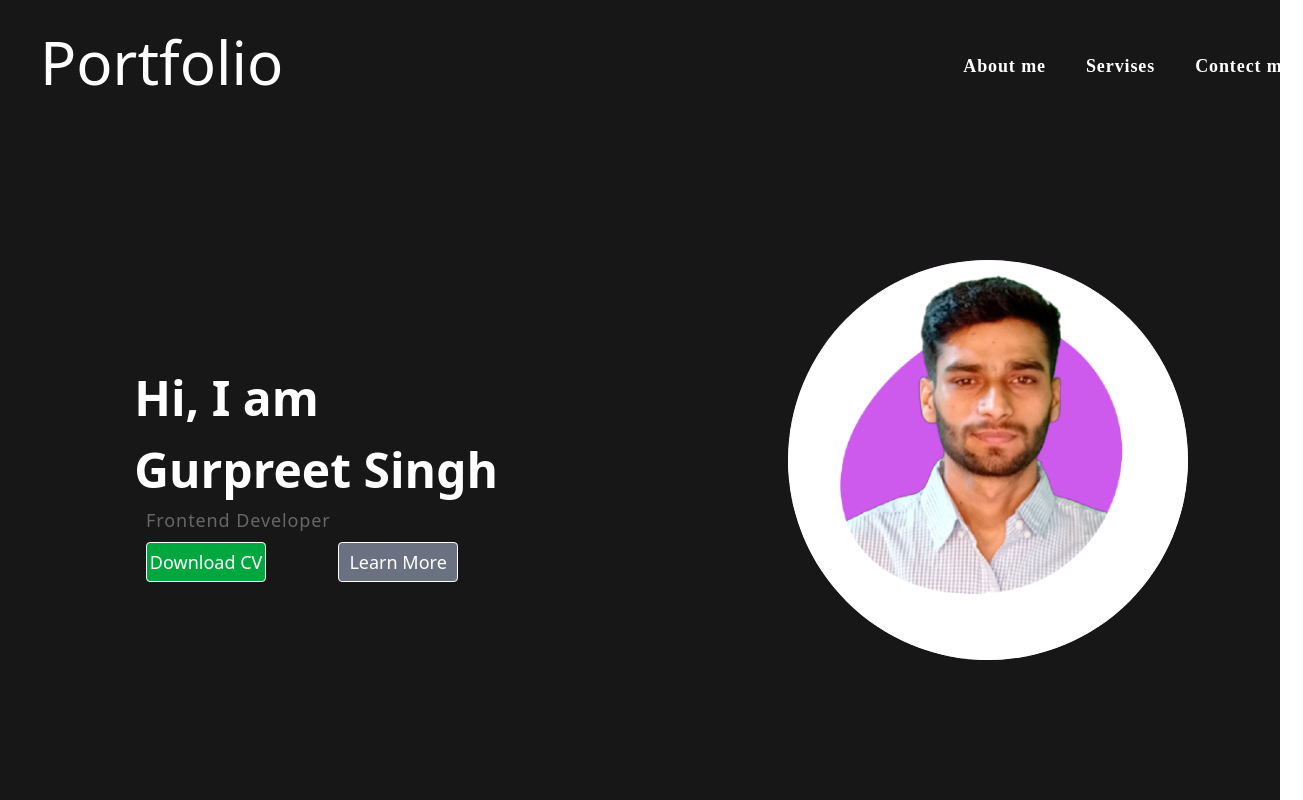
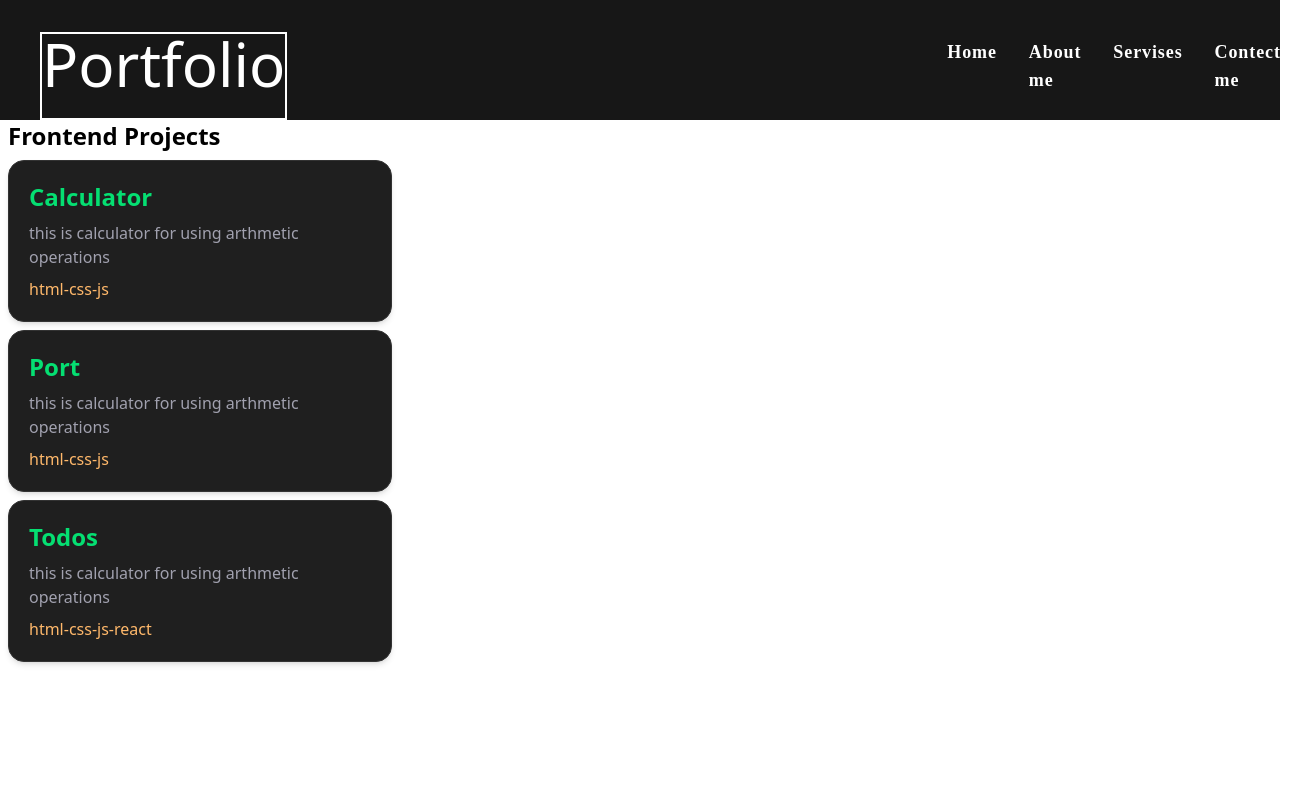
Before and after one commit to Gurpreet-bit-maker/PortFolio_with_projects, a React app: page /front in a window 1280 px wide. Shown: the top 800 px of the page, 1303 px wide, since content can reach past the window. Built offline with nearby package versions, Linux system fonts and the light colour scheme; the HTML template or start-up script is replaced by a standard one.

Commit message:
updating projects

```diff
--- a/src/App.jsx
+++ b/src/App.jsx
@@ -1,26 +1,50 @@
-import { useState } from 'react'
-import reactLogo from './assets/react.svg'
-import viteLogo from '/vite.svg'
-import './App.css'
-import Navbar from './Components/Navbar'
-import HomePage from './Pages/HomePage'
-import WhatDo from './Pages/WhatDo'
-import Skills from './Pages/Skills'
-import FormValidation from './Pages/FormValidation'
-
+import { useState } from "react";
+import reactLogo from "./assets/react.svg";
+import viteLogo from "/vite.svg";
+import "./App.css";
+import Navbar from "./Components/Navbar";
+import HomePage from "./Pages/HomePage";
+import WhatDo from "./Pages/WhatDo";
+import Skills from "./Pages/Skills";
+import FormValidation from "./Pages/FormValidation";
+import {
+  BrowserRouter as Router,
+  Routes,
+  Route,
+  Link,
+  BrowserRouter,
+} from "react-router-dom";
+import FrontendDev from "./Pages/skillsRoutes/FrontendDev";
+import BackendDev from "./Pages/skillsRoutes/BackendDev";
+import About from "./Pages/About";
+import FullstackDev from "./Pages/skillsRoutes/FullstackDev";
+import FrontendProjects from "./Pages/skillsRoutes/FrontendProjects";
 
 function App() {
 
 
   return (
     <>
-    <Navbar/>
-    <HomePage/>
-    <WhatDo/>
-    <Skills/>
-    <FormValidation/>
+      {/* <WhatDo/> */}
+      {/* <About/> */}
+      {/* <Skills/> */}
+      {/* <FormValidation/> */}
+      <BrowserRouter>
+        <Navbar />
+
+        <Routes>
+          <Route path="/" element={<HomePage />} />
+          <Route path="/front" element={<FrontendProjects/>} />
+          <Route path="/backend" element={<BackendDev />} />
+          <Route path="/fullstack" element={<FullstackDev />} />
+        </Routes>
+      </BrowserRouter>
     </>
-  )
+  );
 }
 
-export default App
+export default App;
+
+//   {/* <Route path='/whatdo' element={<WhatDo/>}/> */}
+
+//   {/* <Route path='/skills' element={<Skills/>}/> */}
--- a/src/Components/Navbar.jsx
+++ b/src/Components/Navbar.jsx
@@ -1,16 +1,20 @@
+import { Link } from "react-router-dom";
 export default function Navbar() {
   return (
     <>
       <div
-        className=" flex gap-13  text-white pt-4 px-5 md:pt-8 md:gap-170  md:h-30 md:px-10"
+        className=" flex gap-13 pt-4 px-5 md:pt-8 md:gap-165  md:h-30 md:px-10"
         style={{ backgroundColor: "#171717" }}
       >
-        <h1 className=" text-white  text-[30px] md:text-6xl pb-2">Portfolio</h1>
+        <h1 className="text-white border-2 text-[30px] md:text-6xl pb-2">Portfolio</h1>
         <nav className="flex items-center">
           <ul
-            className="tracking-wider text-[11px]   flex w-47 md:border-none md:text-lg md:mb-5  gap-4 md:gap-10 md:w-85 font-bold text-white md:text-white "
+            className="tracking-wider text-[11px]   flex w-47  md:text-lg md:mb-5  gap-4 md:gap-8 md:w-80 font-bold text-white md:text-white "
             style={{ fontFamily: "DM Sans" }}
           >
+            <li>
+              <Link to="/">Home</Link>
+            </li>
             <li>
               <a href="">About me</a>
             </li>
--- a/src/Pages/FormValidation.jsx
+++ b/src/Pages/FormValidation.jsx
@@ -131,8 +131,8 @@ export default function FormValidation() {
           </div>
         </div>
       </form>
-      <button onClick={jsondata} className="border-2 border-red-600 mb-2">
-        see all data
+      <button onClick={jsondata} className="border-2 border-red-600 mb-2 rounded-lg px-1">
+        {show ? <p className="text-black font-bold">All submited data</p> : <p className="text-green-800 ">See more data</p>}
       </button>
       <br />
 
--- a/src/Pages/HomePage.jsx
+++ b/src/Pages/HomePage.jsx
@@ -1,5 +1,8 @@
 import About from "./About";
 import img from "../../public/github.png";
+import WhatDo from "./WhatDo";
+import Skills from "./Skills";
+import FormValidation from "./FormValidation";
 
 export default function HomePage() {
   return (
@@ -47,9 +50,11 @@ export default function HomePage() {
         </div>
         {/* About section */}
       </div>
-      <div>
-        <About />
-      </div>
+      <div></div>
+      <About />
+      <Skills />
+      <WhatDo />
+      <FormValidation/>
     </>
   );
 }
--- a/src/Pages/WhatDo.jsx
+++ b/src/Pages/WhatDo.jsx
@@ -1,6 +1,13 @@
+import {
+  Link,
+  BrowserRouter as Router,
+  Routes,
+  Route,
+  BrowserRouter,
+} from "react-router-dom";
 export default function WhatDo() {
   let border =
-    " h-22 md:h-60 w-30 md:w-100 text-center pt-4 px-1 bg-[#212121] hover:bg-white hover:text-white";
+    " h-22 md:h-60 border-2 w-30 md:w-100 text-center pt-4 px-1 bg-[#212121] hover:bg-white hover:text-white";
   return (
     <>
       <div className="  bg-[#171717] md:pt-10 h-50 md:h-[80vh]    flex flex-col justify-start">
@@ -9,7 +16,9 @@ export default function WhatDo() {
         </h1>
 
         {/* Four divs */}
+
         <div className="flex  gap-5 justify-center pt-4">
+          <Link to="/front">
             <div className={border}>
               <i className="fa-solid fa-laptop-code  text-green-400 text-lg  md:text-[50px]"></i>
               <h1 className="text-[12px] md:text-2xl md:pt-5 text-[#535353]">
@@ -17,6 +26,9 @@ export default function WhatDo() {
                 Frontend <br /> Development
               </h1>
             </div>
+          </Link>
+
+          <Link to="/backend">
             <div className={border}>
               <i className="fa-solid fa-code  text-green-400 text-lg md:text-[50px]"></i>
               <h1 className="text-[12px] md:text-2xl md:pt-5 text-[#535353]">
@@ -24,6 +36,9 @@ export default function WhatDo() {
                 Backend <br /> Development
               </h1>
             </div>
+          </Link>
+
+          <Link to="/fullstack">
             <div className="border-green-300 border-b-2 text-center pt-4 px-1 bg-[#212121] hover:bg-white hover:text-white  w-30 md:w-100">
               <i className="fa-brands fa-dev text-green-400 text-lg md:text-[50px]"></i>
               <h1 className="text-[12px] md:text-2xl md:pt-5 text-[#535353]">
@@ -31,6 +46,7 @@ export default function WhatDo() {
                 Full Stack <br /> Development
               </h1>
             </div>
+          </Link>
         </div>
       </div>
     </>
--- /dev/null
+++ b/src/Pages/skillsRoutes/BackendDev.jsx
@@ -0,0 +1,7 @@
+export default function BackendDev() {
+  return (
+    <div className="h-50 bg-red-400">
+      <h1>i am backend dev</h1>
+    </div>
+  );
+}
--- /dev/null
+++ b/src/Pages/skillsRoutes/FrontendDev.jsx
@@ -0,0 +1,27 @@
+export default function FrontendDev({
+  title,
+  description,
+  tech,
+  liveLink,
+  codeLink,
+}) {
+  console.log(typeof tech);
+  return (
+    <div
+      className="bg-[#1f1f1f] m-2 text-white rounded-2xl p-5 w-72 md:w-96 shadow-md
+                    hover:shadow-green-400/40 transition-all duration-300 hover:scale-105
+                    flex flex-col justify-between border border-[#333] hover:border-green-400"
+    >
+
+      <div >
+        <h2 className="text-green-400 text-xl md:text-2xl font-semibold mb-2">
+          {title}
+        </h2>
+        <p className="text-[#a1a1af] text-sm md:text-base mb-2">
+          {description}
+        </p>
+       <p className="text-orange-300">{tech}</p>
+      </div>
+    </div>
+  );
+}
--- /dev/null
+++ b/src/Pages/skillsRoutes/FrontendProjects.jsx
@@ -0,0 +1,58 @@
+import { useEffect, useState } from "react";
+import FrontendDev from "./FrontendDev";
+
+export default function AllProjects() {
+
+let [projects, setProjects] = useState();
+
+
+// useEffect(async() =>
+// {
+// let url = await fetch('');
+// },[]);
+
+  let frontendPro = [
+    {
+      title: "Calculator",
+      description: "this is calculator for using arthmetic operations",
+      tech: ["html", "css", "js"],
+      liveLink: "hello world",
+      codeLink: "github",
+    },
+    {
+      title: "Port",
+      description: "this is calculator for using arthmetic operations",
+      tech: ["html", "css", "js"],
+      liveLink: "hello world",
+      codeLink: "github",
+    },
+    {
+      title: "Todos",
+      description: "this is calculator for using arthmetic operations",
+      tech: ["html", "css", "js", "react"],
+      liveLink: "hello world",
+      codeLink: "github",
+    },
+  ];
+
+  console.log(frontendPro);
+
+  return (
+    <>
+      <h1 className="ml-2 text-2xl font-bold">Frontend Projects</h1>
+      {frontendPro.map((items, index) => {
+        <h1>hello</h1>;
+        return (
+          <FrontendDev
+            key={index}
+            title={items.title}
+            description={items.description}
+            tech={items.tech.slice().join("-")}
+            liveLink={items.liveLink}
+            codeLink={items.codeLink}
+          />
+        );
+      })}
+    </>
+  );
+}
--- /dev/null
+++ b/src/Pages/skillsRoutes/FullstackDev.jsx
@@ -0,0 +1,7 @@
+export default function FullstackDev() {
+  return (
+    <div className="h-50 bg-blue-300">
+      <h1>i am fullstack</h1>
+    </div>
+  );
+}
```
Also changed, not shown: src/Pages/Skills.jsx (+12 -3 lines). Lines whose indentation alone changed are shown as unchanged.
